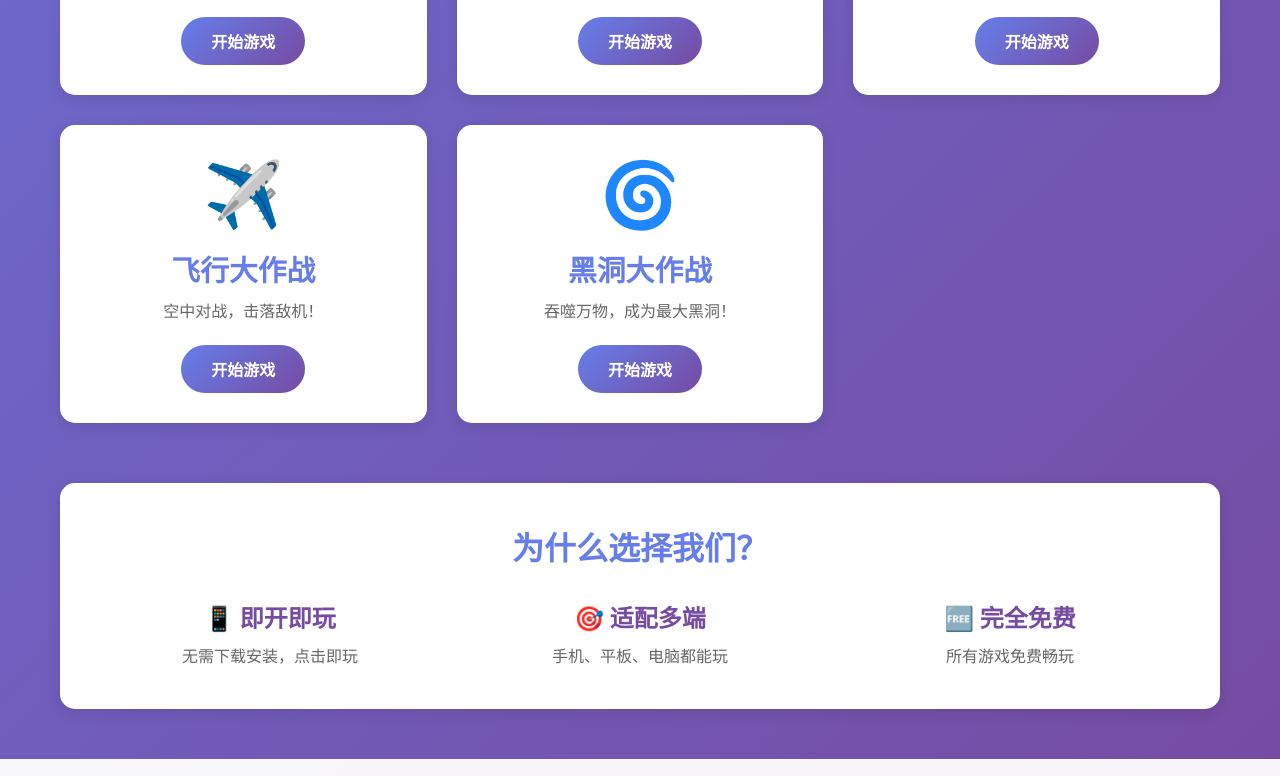
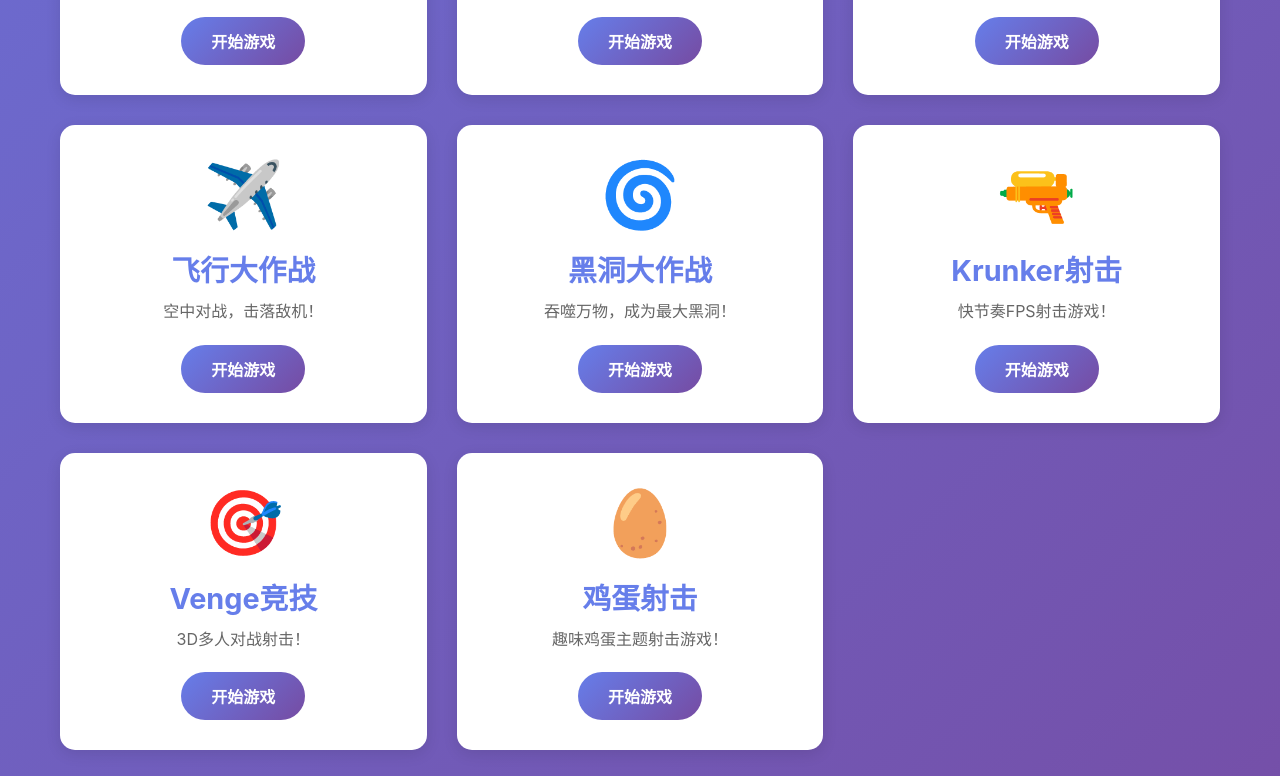
Before and after one commit to luckjackyer/game-website, a plain HTML site: page index.html in a window 1280 px wide. Shown: the part 1669-2445 px from the top of the page. Drawn offline with Linux system fonts and the light colour scheme.

Commit message:
Update index.html

```diff
--- a/index.html
+++ b/index.html
@@ -142,6 +142,28 @@
                 <p>吞噬万物，成为最大黑洞！</p>
                 <span class="play-btn">开始游戏</span>
             </a>
+
+            <!-- 2026-05-12 新增高流量游戏 -->
+            <a href="games/krunker-io.html" class="game-card">
+                <div class="game-icon">🔫</div>
+                <h2>Krunker射击</h2>
+                <p>快节奏FPS射击游戏！</p>
+                <span class="play-btn">开始游戏</span>
+            </a>
+
+            <a href="games/venge-io.html" class="game-card">
+                <div class="game-icon">🎯</div>
+                <h2>Venge竞技</h2>
+                <p>3D多人对战射击！</p>
+                <span class="play-btn">开始游戏</span>
+            </a>
+
+            <a href="games/shellshockers.html" class="game-card">
+                <div class="game-icon">🥚</div>
+                <h2>鸡蛋射击</h2>
+                <p>趣味鸡蛋主题射击游戏！</p>
+                <span class="play-btn">开始游戏</span>
+            </a>
         </section>
 
         <section class="features">
```
